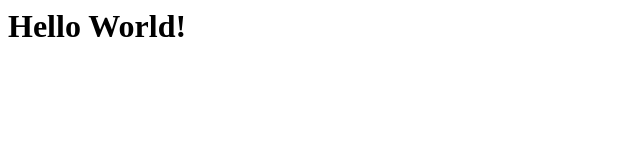
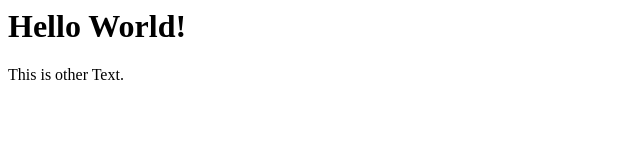
Before and after one commit to alrikx/hello-world, a plain HTML site: page index.html in a window 1280 px wide. Shown: the whole page, without its empty margins (0-640 px from the left). Drawn offline with Linux system fonts and the light colour scheme.

Commit message:
added some text to index.html

```diff
--- a/index.html
+++ b/index.html
@@ -4,5 +4,6 @@
 	</head>
 	<body>
 		<h1>Hello World!</h1>
+		This is other Text.
 	</body>
 </html>
```
